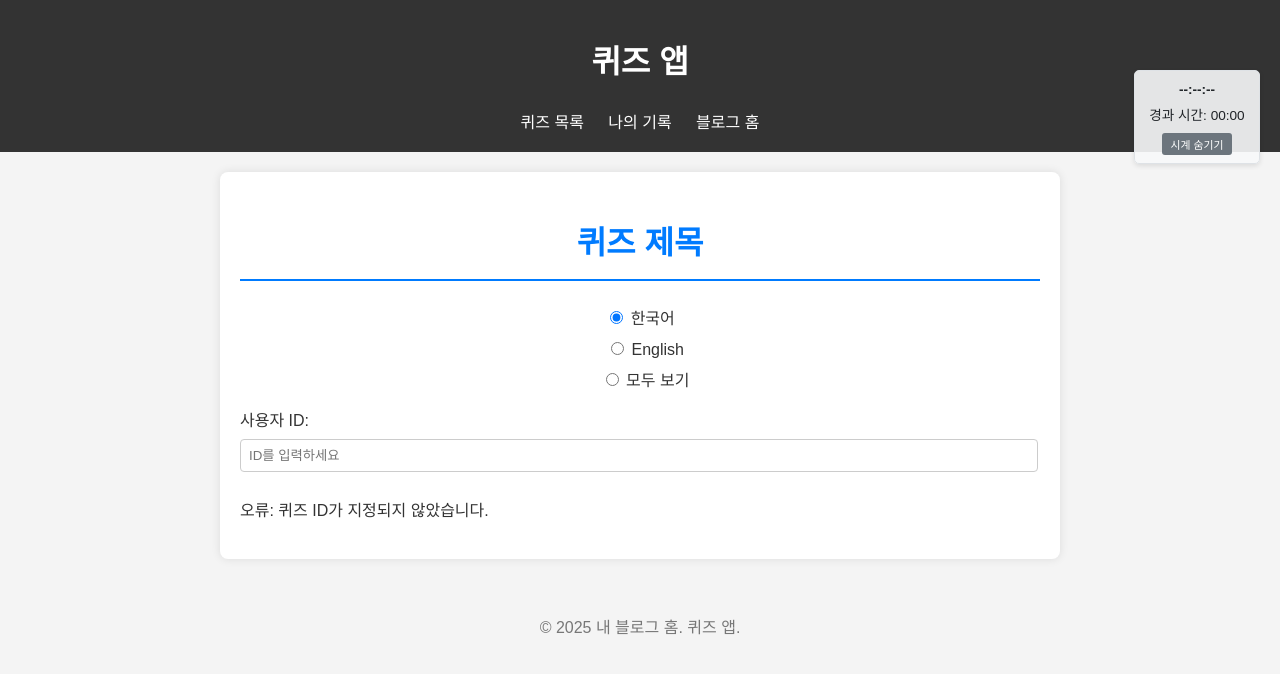
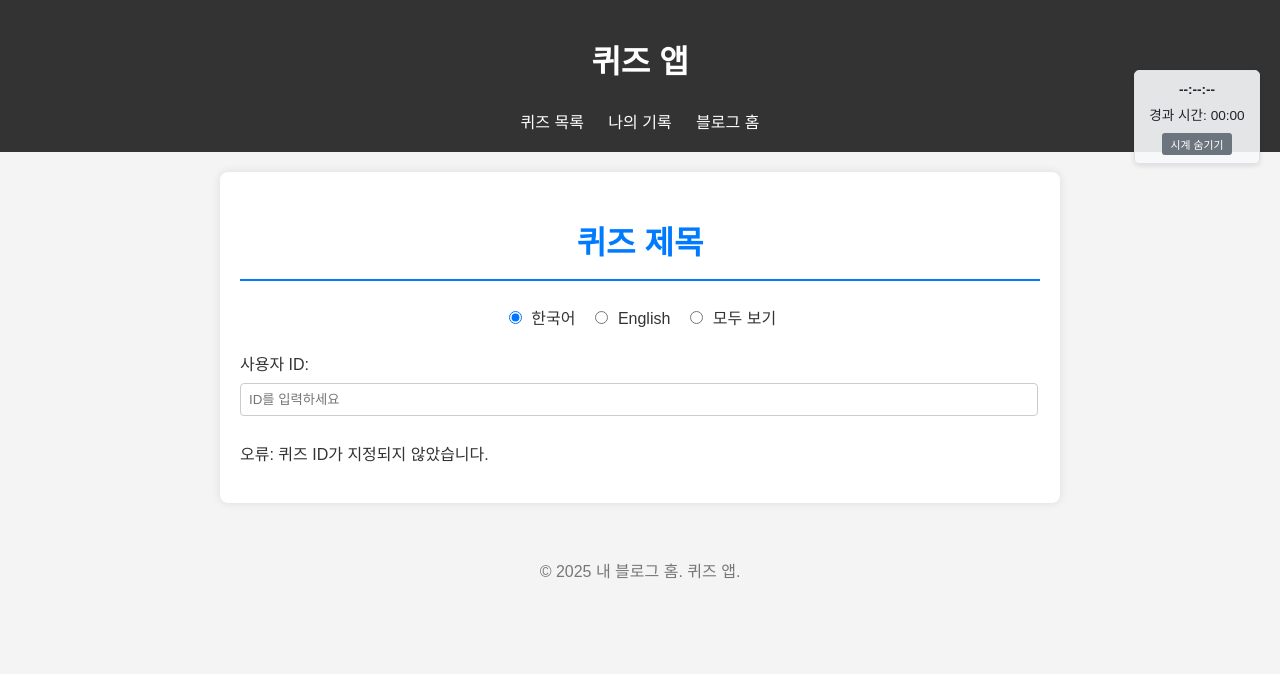
Before and after one commit to randomwalk1225/randomwalk1225.github.io, a Jekyll site: the page built from quiz_app/take.html, in a window 1280 px wide. Shown: the top 674 px of the page. Built offline with Jekyll 4.4.1, drawn with Linux system fonts in a browser that asks for light colours; a script that is not in the unit is left out.

Commit message:
퀴즈 목록 바로영어

```diff
--- a/quiz_app/assets/css/quiz_styles.css
+++ b/quiz_app/assets/css/quiz_styles.css
@@ -56,6 +56,23 @@
     margin-bottom: 25px; /* Add more space below the title */
     text-align: center; /* Center the title */
     font-size: 2em; /* Make title larger */
+}
+
+#language-selector {
+    display: flex;
+    justify-content: center;
+    align-items: center;
+    gap: 15px; /* Space between radio button labels */
+    margin-bottom: 20px; /* Space below the selector */
+}
+
+#language-selector label {
+    margin-bottom: 0; /* Override default label margin if any */
+    cursor: pointer;
+}
+
+#language-selector input[type="radio"] {
+    margin-right: 5px;
 }
 
 ul {
--- a/quiz_app/assets/js/quiz_player.js
+++ b/quiz_app/assets/js/quiz_player.js
@@ -156,9 +156,15 @@
             }
             const questionItem = document.createElement('div');
             questionItem.classList.add('question-item');
-            // Question text is already processed for language, so just set innerHTML
-            questionItem.innerHTML = `<h4>문제 ${index + 1}. ${q.question}</h4>`;
 
+            let questionPrefix = "문제"; // Default to Korean
+            if (currentLangMode === 'en') {
+                questionPrefix = "Problem";
+            } else if (currentLangMode === 'both') {
+                questionPrefix = "문제 (Problem)";
+            }
+            // Question text (q.question) is already processed for language
+            questionItem.innerHTML = `<h4>${questionPrefix} ${index + 1}. ${q.question}</h4>`;
 
             if (q.image) { /* ... image/video rendering ... */ }
             if (q.video) { /* ... image/video rendering ... */ }
--- a/quiz_app/take.html
+++ b/quiz_app/take.html
@@ -13,10 +13,10 @@
 
     <h2 id="quiz-title">퀴즈 제목</h2>
 
-    <div id="language-selector" style="margin-bottom: 15px; text-align: center;">
+    <div id="language-selector">
         <label><input type="radio" name="lang-mode" value="ko" checked> 한국어</label>
-        <label style="margin-left: 10px;"><input type="radio" name="lang-mode" value="en"> English</label>
-        <label style="margin-left: 10px;"><input type="radio" name="lang-mode" value="both"> 모두 보기</label>
+        <label><input type="radio" name="lang-mode" value="en"> English</label>
+        <label><input type="radio" name="lang-mode" value="both"> 모두 보기</label>
     </div>
 
     <div id="user-info" style="margin-bottom: 15px;">
```
